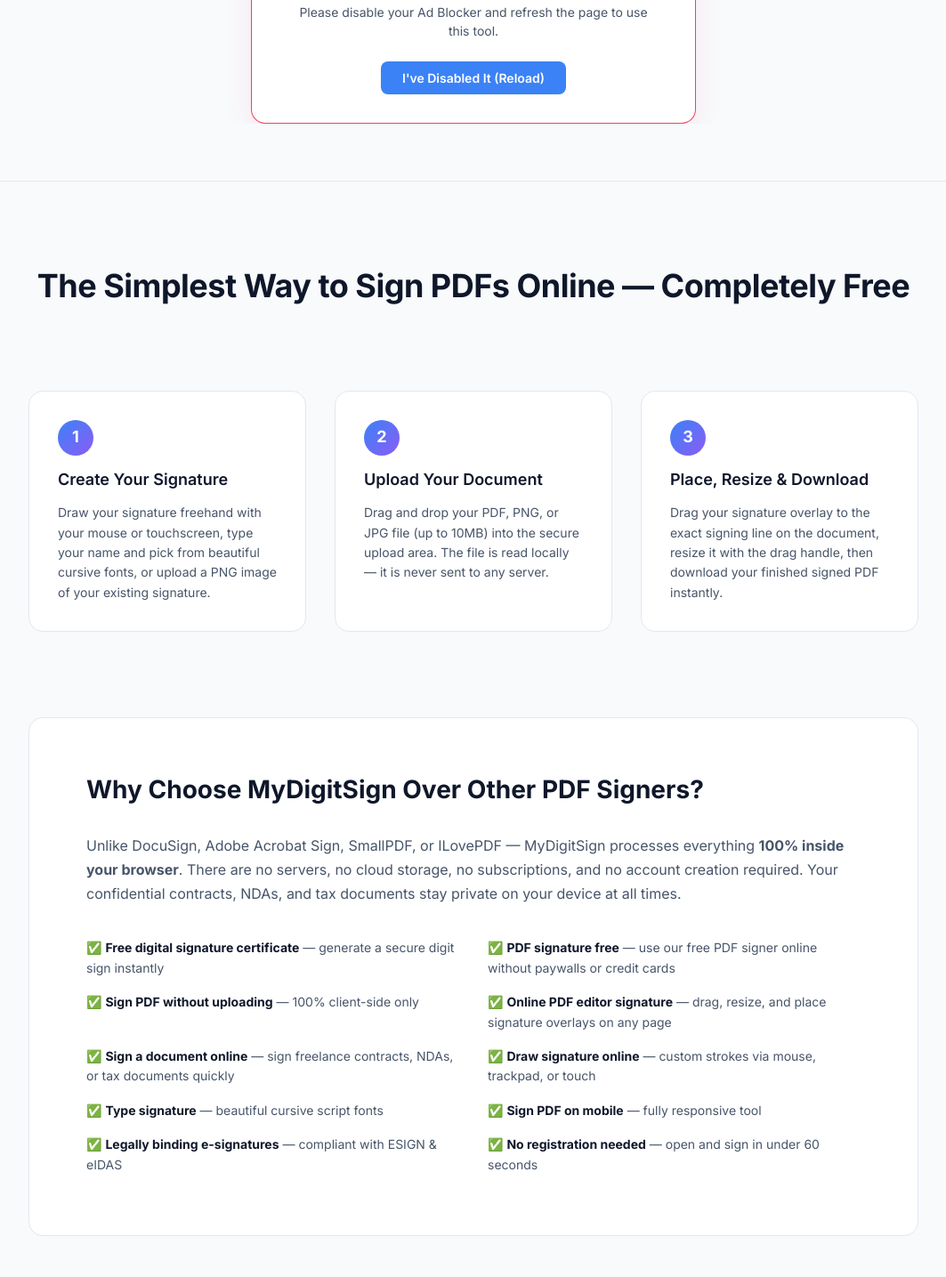
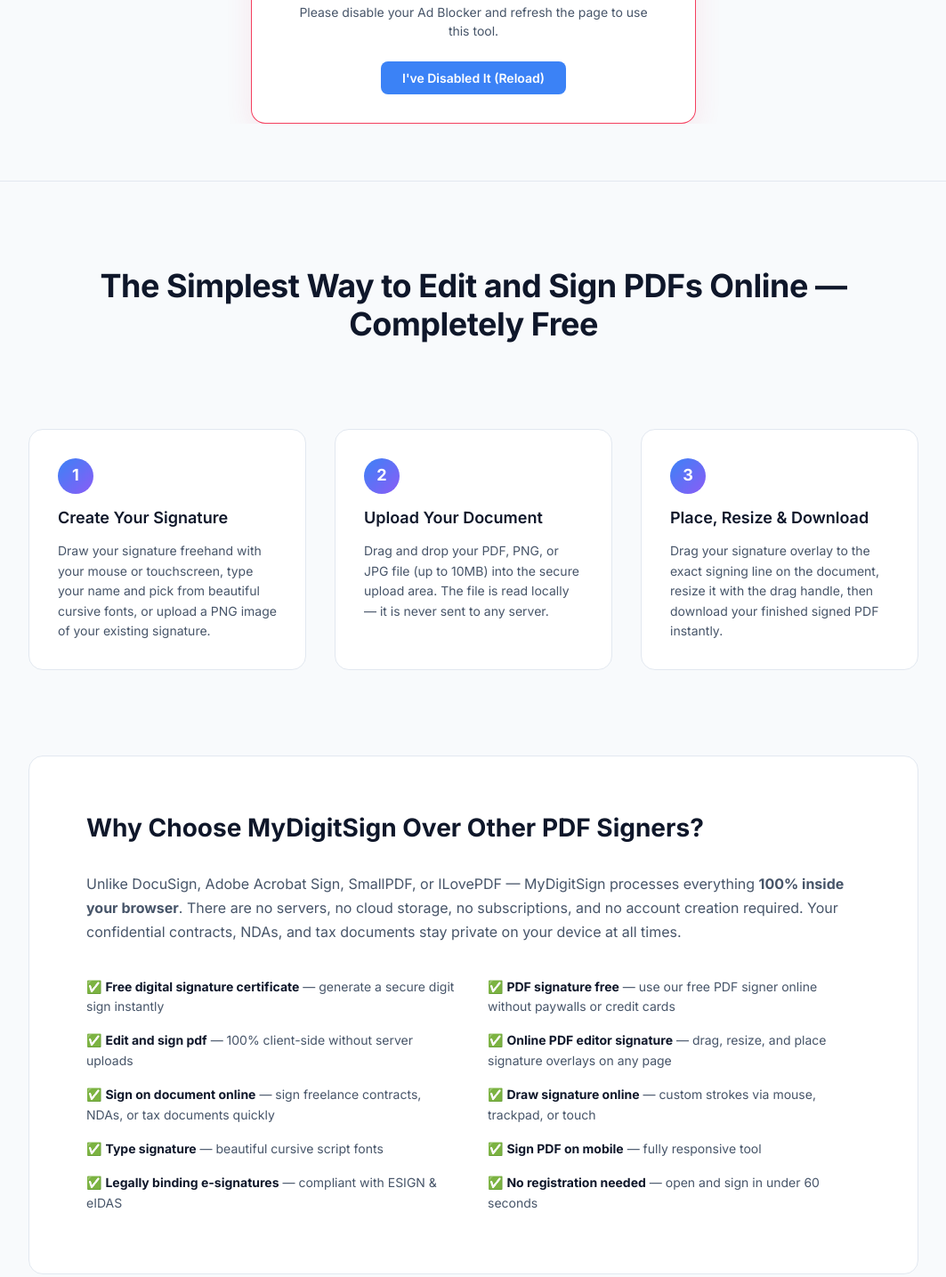
Before and after one commit to sidAli1993/signflow, a Next.js app: page / in a window 1280 px wide. Shown: the part 2900-4335 px from the top of the page at 89% size, without its empty margins (108-1171 px from the left). Built offline with nearby package versions, Linux system fonts and the light colour scheme; no server answers.

Commit message:
SEO: target edit and sign pdf, sign on document online, and sign a document online keywords

```diff
--- a/src/app/blog/page.tsx
+++ b/src/app/blog/page.tsx
@@ -27,9 +27,9 @@
 
 const posts = [
   {
-    title: 'How to Sign a Document Online & Use an Online PDF Editor Signature',
+    title: 'How to Edit and Sign PDF Online & Sign a Document Online Free',
     slug: 'how-to-sign-a-document-online-free-pdf-editor',
-    excerpt: 'Learn how to sign a document online for free and place an electronic signature using an online PDF editor signature tool.',
+    excerpt: 'Learn how to edit and sign PDF documents online, place a secure sign on document online, and sign a document online for free.',
     date: 'July 6, 2026',
   },
   {
--- a/src/app/layout.tsx
+++ b/src/app/layout.tsx
@@ -11,6 +11,8 @@
   },
   description: "Sign PDFs & documents online for free. 100% browser-based & private—your files never leave your device. Secure digit sign with no server uploads.",
   keywords: [
+    "edit and sign pdf",
+    "sign on document online",
     "pdf signature free",
     "digit sign",
     "sign a document online",
--- a/src/app/page.tsx
+++ b/src/app/page.tsx
@@ -10,6 +10,8 @@
   description:
     'Sign PDFs & documents online for free. 100% browser-based & private—your files never leave your device. Secure digit sign with no server uploads, no signup, no limits.',
   keywords: [
+    'edit and sign pdf',
+    'sign on document online',
     'pdf signature free',
     'digit sign',
     'sign a document online',
@@ -153,7 +155,7 @@
       <section className={styles.seoExplainer} aria-label="How MyDigitSign works">
         <div className={styles.seoExplainerInner}>
           <h2 className={styles.seoExplainerTitle}>
-            The Simplest Way to Sign PDFs Online — Completely Free
+            The Simplest Way to Edit and Sign PDFs Online — Completely Free
           </h2>
           <div className={styles.seoStepsGrid}>
             <article className={styles.seoStep}>
@@ -195,9 +197,9 @@
             <ul className={styles.seoCompareList}>
               <li>✅ <strong>Free digital signature certificate</strong> — generate a secure digit sign instantly</li>
               <li>✅ <strong>PDF signature free</strong> — use our free PDF signer online without paywalls or credit cards</li>
-              <li>✅ <strong>Sign PDF without uploading</strong> — 100% client-side only</li>
+              <li>✅ <strong>Edit and sign pdf</strong> — 100% client-side without server uploads</li>
               <li>✅ <strong>Online PDF editor signature</strong> — drag, resize, and place signature overlays on any page</li>
-              <li>✅ <strong>Sign a document online</strong> — sign freelance contracts, NDAs, or tax documents quickly</li>
+              <li>✅ <strong>Sign on document online</strong> — sign freelance contracts, NDAs, or tax documents quickly</li>
               <li>✅ <strong>Draw signature online</strong> — custom strokes via mouse, trackpad, or touch</li>
               <li>✅ <strong>Type signature</strong> — beautiful cursive script fonts</li>
               <li>✅ <strong>Sign PDF on mobile</strong> — fully responsive tool</li>
```
Also changed, not shown: src/app/blog/[slug]/page.tsx (+6 -6 lines).
